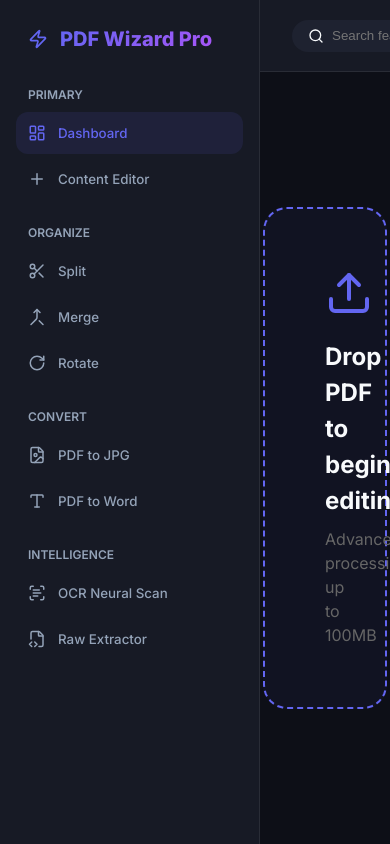
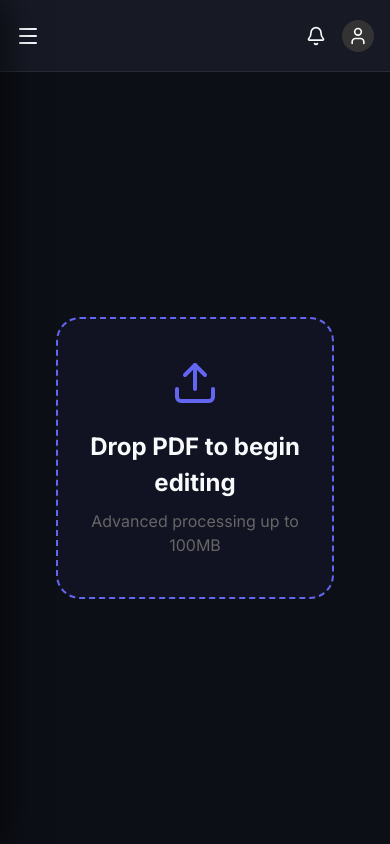
Before and after one commit to hssling/PDF_Wizard_Pro_App, a React (Vite) app in the folder web-app/: page / in a window 390 px wide. Built offline with nearby package versions, Linux system fonts and the light colour scheme.

Commit message:
Implement mobile-friendly UI: responsive sidebar, stacked editor panels, and optimized dashboard

```diff
--- a/web-app/src/App.tsx
+++ b/web-app/src/App.tsx
@@ -4,7 +4,7 @@ import {
   Type, Zap,
   Search, Bell, User, Upload,
   FileImage, RotateCw, ScanText, FileCode2,
-  Plus, Trash2, Settings
+  Plus, Trash2, Settings, Menu, X
 } from 'lucide-react';
 import { PDFDocument, rgb, degrees } from 'pdf-lib';
 import * as pdfjsLib from 'pdfjs-dist';
@@ -44,6 +44,7 @@ function App() {
   const [previewImages, setPreviewImages] = useState<string[]>([]);
   const [selectedPage, setSelectedPage] = useState(1);
   const [editOverlays, setEditOverlays] = useState<EditOverlay[]>([]);
+  const [sidebarOpen, setSidebarOpen] = useState(false);
 
   const appendLog = (msg: string) => {
     setProcessingLog(prev => [...prev, `${new Date().toLocaleTimeString()} - ${msg}`]);
@@ -292,53 +293,58 @@ function App() {
   };
 
   return (
-    <div className="app-container">
-      <aside className="sidebar">
-        <div className="brand" onClick={() => setActiveTool('dashboard')} style={{cursor: 'pointer'}}>
-          <Zap size={20} className="text-accent" />
-          <span className="brand-text">PDF Wizard Pro</span>
+    <div className={`app-container ${sidebarOpen ? 'sidebar-open' : ''}`}>
+      <aside className={`sidebar ${sidebarOpen ? 'open' : ''}`}>
+        <div className="sidebar-header">
+          <div className="brand" onClick={() => { setActiveTool('dashboard'); setSidebarOpen(false); }} style={{cursor: 'pointer'}}>
+            <Zap size={20} className="text-accent" />
+            <span className="brand-text">PDF Wizard Pro</span>
+          </div>
+          <button className="mobile-close" onClick={() => setSidebarOpen(false)}>
+            <X size={24} />
+          </button>
         </div>
 
         <nav className="nav-container">
           <div className="nav-section">
             <div className="nav-title">Primary</div>
-            <button className={`nav-item ${activeTool === 'dashboard' ? 'active' : ''}`} onClick={() => setActiveTool('dashboard')}>
+            <button className={`nav-item ${activeTool === 'dashboard' ? 'active' : ''}`} onClick={() => { setActiveTool('dashboard'); setSidebarOpen(false); }}>
               <LayoutDashboard size={18} /> Dashboard
             </button>
-            <button className={`nav-item ${activeTool === 'content_edit' ? 'active' : ''}`} onClick={() => setActiveTool('content_edit')}>
+            <button className={`nav-item ${activeTool === 'content_edit' ? 'active' : ''}`} onClick={() => { setActiveTool('content_edit'); setSidebarOpen(false); }}>
               <Plus size={18} /> Content Editor
             </button>
           </div>
 
           <div className="nav-section">
             <div className="nav-title">Organize</div>
-            <button className={`nav-item ${activeTool === 'split' ? 'active' : ''}`} onClick={() => setActiveTool('split')}>
+            <button className={`nav-item ${activeTool === 'split' ? 'active' : ''}`} onClick={() => { setActiveTool('split'); setSidebarOpen(false); }}>
               <Scissors size={18} /> Split
             </button>
-            <button className={`nav-item ${activeTool === 'merge' ? 'active' : ''}`} onClick={() => setActiveTool('merge')}>
+            <button className={`nav-item ${activeTool === 'merge' ? 'active' : ''}`} onClick={() => { setActiveTool('merge'); setSidebarOpen(false); }}>
               <Merge size={18} /> Merge
             </button>
-            <button className={`nav-item ${activeTool === 'rotate' ? 'active' : ''}`} onClick={() => setActiveTool('rotate')}>
+            <button className={`nav-item ${activeTool === 'rotate' ? 'active' : ''}`} onClick={() => { setActiveTool('rotate'); setSidebarOpen(false); }}>
               <RotateCw size={18} /> Rotate
             </button>
           </div>
 
           <div className="nav-section">
             <div className="nav-title">Convert</div>
-            <button className={`nav-item ${activeTool === 'convert_jpg' ? 'active' : ''}`} onClick={() => setActiveTool('convert_jpg')}>
+            <button className={`nav-item ${activeTool === 'convert_jpg' ? 'active' : ''}`} onClick={() => { setActiveTool('convert_jpg'); setSidebarOpen(false); }}>
               <FileImage size={18} /> PDF to JPG
             </button>
-            <button className={`nav-item ${activeTool === 'convert_word' ? 'active' : ''}`} onClick={() => setActiveTool('convert_word')}>
+            <button className={`nav-item ${activeTool === 'convert_word' ? 'active' : ''}`} onClick={() => { setActiveTool('convert_word'); setSidebarOpen(false); }}>
               <Type size={18} /> PDF to Word
             </button>
           </div>
 
           <div className="nav-section">
             <div className="nav-title">Intelligence</div>
-            <button className={`nav-item ${activeTool === 'ocr' ? 'active' : ''}`} onClick={() => setActiveTool('ocr')}>
+            <button className={`nav-item ${activeTool === 'ocr' ? 'active' : ''}`} onClick={() => { setActiveTool('ocr'); setSidebarOpen(false); }}>
               <ScanText size={18} /> OCR Neural Scan
             </button>
-            <button className={`nav-item ${activeTool === 'extract_text' ? 'active' : ''}`} onClick={() => setActiveTool('extract_text')}>
+            <button className={`nav-item ${activeTool === 'extract_text' ? 'active' : ''}`} onClick={() => { setActiveTool('extract_text'); setSidebarOpen(false); }}>
               <FileCode2 size={18} /> Raw Extractor
             </button>
           </div>
@@ -347,6 +353,9 @@ function App() {
 
       <main className="main-content">
         <header className="topbar">
+          <button className="mobile-menu-toggle" onClick={() => setSidebarOpen(true)}>
+            <Menu size={24} />
+          </button>
           <div className="search-bar">
             <Search size={16} />
             <input placeholder="Search features..." />
--- a/web-app/src/index.css
+++ b/web-app/src/index.css
@@ -154,13 +154,57 @@ button {
   align-items: center;
 }
 
+/* Dashboard Grid */
+.tools-grid {
+  display: grid;
+  grid-template-columns: repeat(auto-fill, minmax(280px, 1fr));
+  gap: 24px;
+}
+
+.tool-card {
+  background: var(--bg-surface);
+  border: 1px solid var(--border-color);
+  border-radius: var(--radius-lg);
+  padding: 24px;
+  cursor: pointer;
+  transition: var(--transition);
+  display: flex;
+  flex-direction: column;
+}
+
+.tool-card:hover {
+  background: var(--bg-surface-elevated);
+  transform: translateY(-5px);
+  border-color: var(--accent-color);
+}
+
+.tool-icon-wrapper {
+  width: 48px;
+  height: 48px;
+  background: var(--accent-gradient);
+  border-radius: 12px;
+  display: flex;
+  align-items: center;
+  justify-content: center;
+  color: white;
+  margin-bottom: 16px;
+}
+
+.tool-title { font-size: 1.1rem; margin-bottom: 8px; }
+.tool-desc { font-size: 0.85rem; color: var(--text-secondary); line-height: 1.4; }
+
 /* Workspace */
 .workspace {
   flex: 1;
   display: flex;
   flex-direction: column;
-  overflow: hidden;
+  overflow-y: auto;
+  padding: 32px;
 }
+
+.workspace-header { margin-bottom: 32px; }
+.workspace-title { font-size: 1.75rem; margin-bottom: 8px; }
+.workspace-subtitle { color: var(--text-secondary); font-size: 0.95rem; }
 
 .upload-view {
   flex: 1;
@@ -328,3 +372,99 @@ button {
 
 .blink { animation: blink 1s infinite; }
 @keyframes blink { 50% { opacity: 0; } }
+
+/* Mobile & Tablet Responsiveness */
+.mobile-menu-toggle, .mobile-close {
+  display: none;
+}
+
+.sidebar-header {
+  display: flex;
+  justify-content: space-between;
+  align-items: center;
+}
+
+@media (max-width: 1024px) {
+  .editor-layout {
+    grid-template-columns: 140px 1fr 260px;
+  }
+}
+
+@media (max-width: 768px) {
+  .sidebar {
+    position: fixed;
+    left: -260px;
+    height: 100vh;
+    transition: var(--transition);
+    box-shadow: 10px 0 30px rgba(0,0,0,0.5);
+  }
+
+  .sidebar.open {
+    left: 0;
+  }
+
+  .mobile-menu-toggle {
+    display: flex;
+    margin-right: 12px;
+  }
+
+  .mobile-close {
+    display: flex;
+    color: var(--text-secondary);
+  }
+
+  .topbar {
+    padding: 0 16px;
+  }
+
+  .search-bar {
+    display: none; /* Hide search on mobile */
+  }
+
+  .editor-layout {
+    grid-template-columns: 1fr;
+    grid-template-rows: auto 1fr auto;
+    overflow-y: auto;
+  }
+
+  .preview-strip {
+    display: none; /* Consider making this horizontal later or hiding it */
+  }
+
+  .controls-panel {
+    border-left: none;
+    border-top: 1px solid var(--border-color);
+  }
+
+  .canvas-container {
+    padding: 20px;
+  }
+
+  .canvas-container img {
+    max-width: 100%;
+    height: auto;
+  }
+
+  .terminal-panel {
+    height: 120px;
+  }
+}
+
+@media (max-width: 480px) {
+  .workspace {
+    padding: 16px;
+  }
+
+  .tools-grid {
+    grid-template-columns: 1fr;
+    gap: 16px;
+  }
+
+  .upload-box {
+    padding: 40px 20px;
+  }
+
+  .panel-title {
+    font-size: 1rem;
+  }
+}
```
